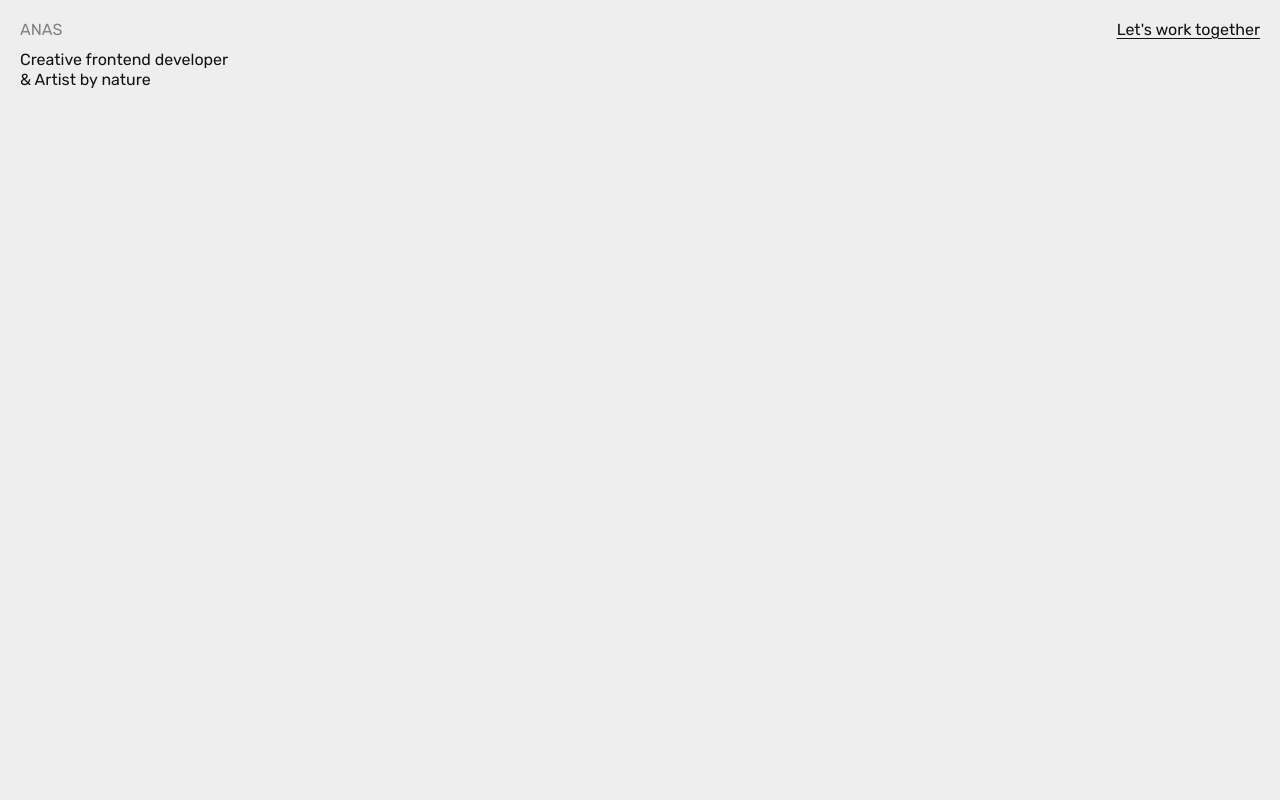
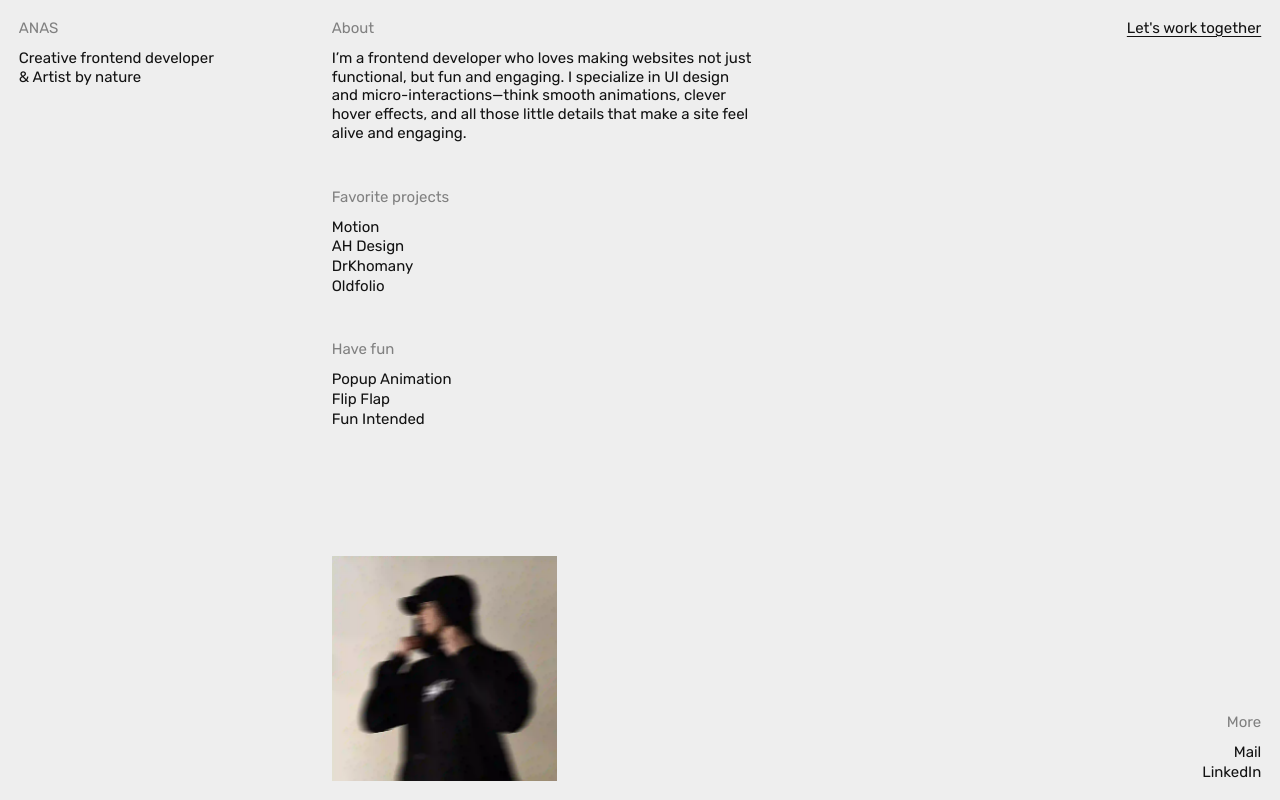
Before and after one commit to czxanas/portfolio, an Astro site: page / in a window 1280 px wide. Built offline with nearby package versions, Linux system fonts and the light colour scheme; Astro itself is replaced by a stand-in of ours.

Commit message:
Complete the basic transformation from figma to code.

```diff
--- a/src/components/Header.astro
+++ b/src/components/Header.astro
@@ -1,9 +1,9 @@
 <header>
     <nav class="flex justify-between">
-        <div class="flex flex-col gap-2.5">
+        <div class="flex-column">
             <div class="text-old">ANAS</div>
             <div>
-                <h1>Creative front<span class="max-md:hidden">end</span> dev<span class="max-md:hidden">eloper</span></h1>
+                <h1>Creative front<span class="max-md:hidden">end</span> dev<span class="max-xl:hidden">eloper</span></h1>
                 <div><span class="max-md:hidden">& </span>Artist by nature</div>
             </div>
         </div>
--- /dev/null
+++ b/src/components/Main.astro
@@ -0,0 +1,61 @@
+---
+import { Image } from "astro:assets";
+---
+
+<section class="w-full h-full">
+    <div class="grid grid-cols-8 grid-rows-2 gap-2.5 h-full">
+        <div class="col-start-3 col-end-6 max-sm:col-start-1 max-md:col-end-9 max-md:mt-40">
+            <div class="flex flex-col gap-12">
+                <div class="flex-column">
+                    <div class="text-old">About</div>
+                    <p class="max-w-md">
+                        I’m a frontend developer who loves making websites not
+                        just functional, but fun and engaging. I specialize in
+                        UI design and micro-interactions—think smooth
+                        animations, clever hover effects, and all those little
+                        details that make a site feel alive and engaging.
+                    </p>
+                </div>
+
+                <div class="flex-column">
+                    <div class="text-old">Favorite projects</div>
+                    <ul class="list">
+                        <li><a href="#">Motion</a></li>
+                        <li><a href="#">AH Design</a></li>
+                        <li><a href="#">DrKhomany</a></li>
+                        <li><a href="#">Oldfolio</a></li>
+                    </ul>
+                </div>
+
+                <div class="flex-column">
+                    <div class="text-old">Have fun</div>
+                    <ul class="list">
+                        <li><a href="#">Popup Animation</a></li>
+                        <li><a href="#">Flip Flap</a></li>
+                        <li><a href="#">Fun Intended</a></li>
+                    </ul>
+                </div>
+            </div>
+        </div>
+
+        <div class="col-start-3 col-end-9 max-sm:col-start-1 max-md:col-end-9 mt-auto">
+            <div class="flex justify-between items-end">
+                <div class="w-60 aspect-square overflow-hidden bg-orange-500">
+                    <Image
+                        src={import("../assets/creativefrontdev.webp")}
+                        alt="Creative Frontend Developer"
+                        class="w-full h-full object-cover"
+                    />
+                </div>
+
+                <div class="flex-column items-end">
+                    <div class="text-old">More</div>
+                    <ul class="list items-end">
+                        <li><a href="mailto:anas.frontdev@gmail.com">Mail</a></li>
+                        <li><a href="#">LinkedIn</a></li>
+                    </ul>
+                </div>
+            </div>
+        </div>
+    </div>
+</section>
--- a/src/components/Welcome.astro
+++ /dev/null
@@ -1,3 +0,0 @@
-<div class="w-full bg-primary">
-    <div class="text-9xl"></div>
-</div>
--- a/src/pages/index.astro
+++ b/src/pages/index.astro
@@ -1,5 +1,5 @@
 ---
-import Welcome from '../components/Welcome.astro';
+import Main from '../components/Main.astro';
 import Layout from '../layouts/Layout.astro';
 
 // Welcome to Astro! Wondering what to do next? Check out the Astro documentation at https://docs.astro.build
@@ -7,5 +7,5 @@ import Layout from '../layouts/Layout.astro';
 ---
 
 <Layout>
-	<Welcome />
+	<Main />
 </Layout>
--- a/src/styles/global.css
+++ b/src/styles/global.css
@@ -13,16 +13,26 @@
 
 html {
     @apply font-rubik leading-[1.25rem];
+    font-size: clamp(12px, .9vw, 300px);
+    font-size: clamp(15px, 1vw, 24px);
 }
 
 body {
-    @apply min-h-[100dvh] bg-thewhite text-theblack dark:bg-theblack dark:text-thewhite;
+    @apply w-full h-full bg-thewhite text-theblack dark:bg-theblack dark:text-thewhite;
 }
 
 .main {
-    @apply w-full h-full p-edge;
+    @apply w-full min-h-[100dvh] h-[100dvh] p-edge;
 }
 
 header {
     @apply fixed top-0 left-0 w-full overflow-hidden px-edge mt-edge;
 }
+
+.flex-column {
+    @apply flex flex-col gap-3;
+}
+
+.list {
+    @apply flex flex-col gap-0.25;
+}
```
